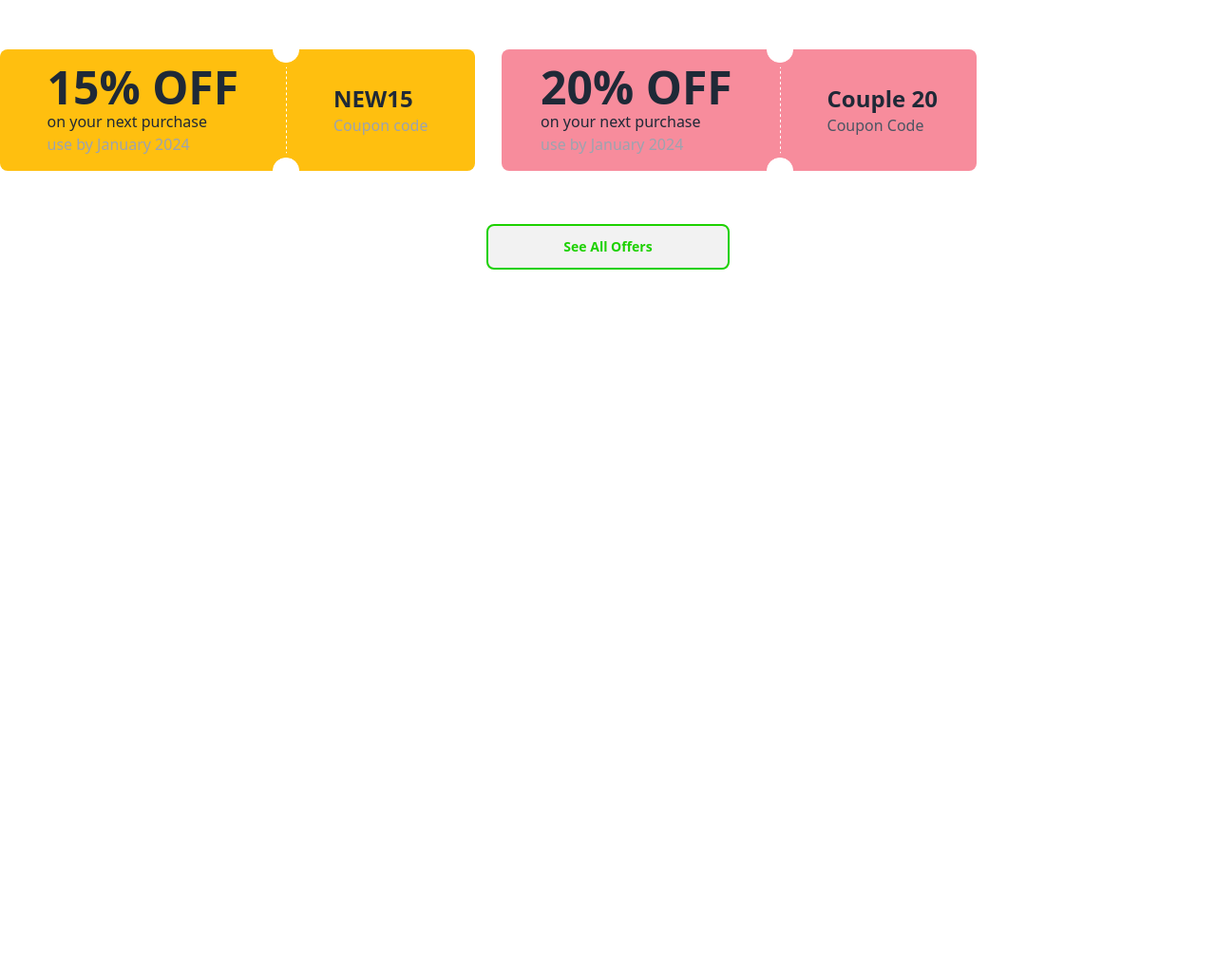
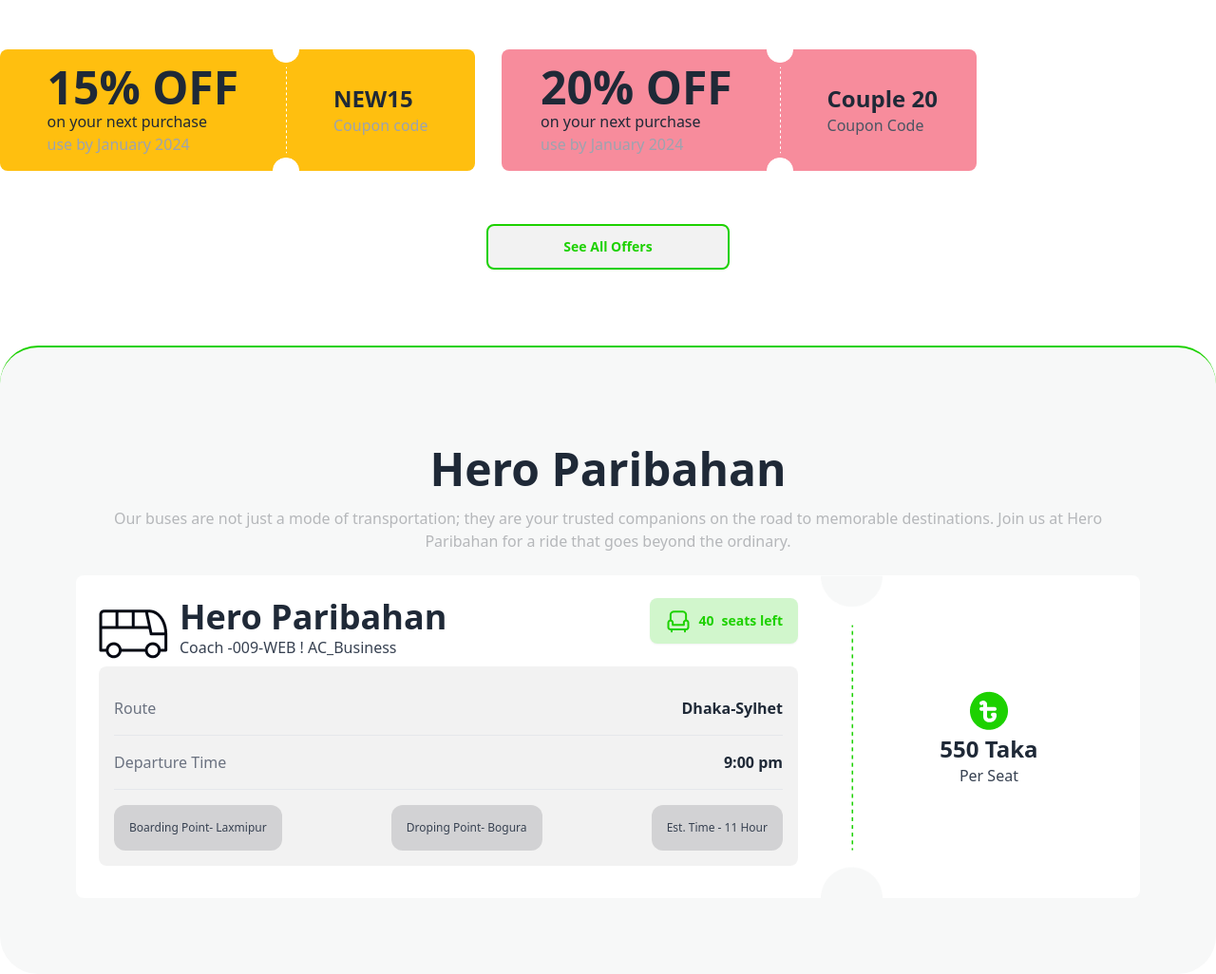
Before and after one commit to JuwelMhamud/hero-paribahan-ticketing-website, a plain HTML site: page index.html in a window 1280 px wide. Shown: the part 960-1986 px from the top of the page at 95% size. Before the commit the page ends 1244 px from the top, so only its background shows below. Drawn offline with nearby package versions, Linux system fonts and the light colour scheme.

Commit message:
single ticket has been added

```diff
--- a/index.html
+++ b/index.html
@@ -100,6 +100,56 @@
             <div class="text-center"><button class="border-2 border-solid border-[#1DD100] text-[#1DD100] hover:border-[#1DD100] btn btn-wide">See All Offers</button>
             </div>
         </section>
+
+        <!-- ticket section -->
+        <section id="ticket" class="bg-[#F7F8F8] p-20  border-t-2 border-[#1DD100] rounded-[40px] mt-20">
+         <div class="text-center mx-auto my-6 ">
+            <h1 class="font-bold text-5xl mb-4">Hero Paribahan</h1>
+            <p class=" text-md font-md text-[#B5B7BA]"> Our buses are not just a mode of transportation; they are your trusted companions on the road to memorable destinations. Join us at Hero Paribahan for a ride that goes beyond the ordinary.</p>
+         </div>
+          <!-- single ticket -->
+          <div class="single-ticket flex   bg-white rounded-lg">
+            <div class="single-details w-[70%] p-6">
+              <!-- title -->
+              <div class="title flex justify-between ">
+
+                <div class="flex gap-3 mb-2">
+                  <div class="pt-3"><img src="images/bus-logo.png" alt=""></div>
+                  <div>
+                    <h2 class="text-4xl font-bold">Hero Paribahan</h2>
+                    <p class="text-md text-gray-700 font-md">Coach -009-WEB ! AC_Business</p>
+                  </div>
+                </div>
+                <div>
+                  <button class="btn text-[#1DD100] bg-[#1DD10033] cursor-default hover:bg-[#1DD10033] border-none "> <img src="images/seat-green.png" alt=""> <span id="left-seat">40</span>seats left</button>
+                </div>
+              </div>
+              <!-- input box -->
+              <div class=" bg-[#0307120D]  rounded-lg p-4">
+                <div class="flex justify-between my-4"><p class="text-gray-500">Route</p>
+                  <p class="font-bold">Dhaka-Sylhet</p>
+                </div>
+                <hr>
+                <div class="flex justify-between my-4"><p class="text-gray-500">Departure Time</p> <p class="font-bold">9:00 pm</p></div>
+                <hr >
+                <div class="flex  justify-between gap-2 mt-4">
+                  <div class=" bg-[#03071222] p-4 rounded-xl text-gray-700 font-medium text-xs" ><p>Boarding Point- Laxmipur</p></div>
+                  <div class=" bg-[#03071222] p-4 rounded-xl text-gray-700 font-medium text-xs"><p>Droping Point- Bogura</p></div>
+                  <div class=" bg-[#03071222] p-4 rounded-xl text-gray-700 font-medium text-xs"><p>Est. Time - 11 Hour</p></div>
+                </div>
+              </div>
+
+            </div>
+            <div class=""><img src="images/info-devider.png" class=" h-[340px]"  alt=""></div>
+            <div class="ticket-price w-[20%] flex flex-col items-center justify-center  h-[340px]">
+              <img src="images/fare.png" alt="">
+              <p class="font-bold text-2xl">550 Taka</p>
+              <p class=" text-gray-700 font-md" >Per Seat</p>
+            </div>
+          </div>
+          <!-- all seats -->
+          <div class="all-ticket"></div>
+        </section>
     </main>
     <!-- footer start -->
     <footer></footer>
```
